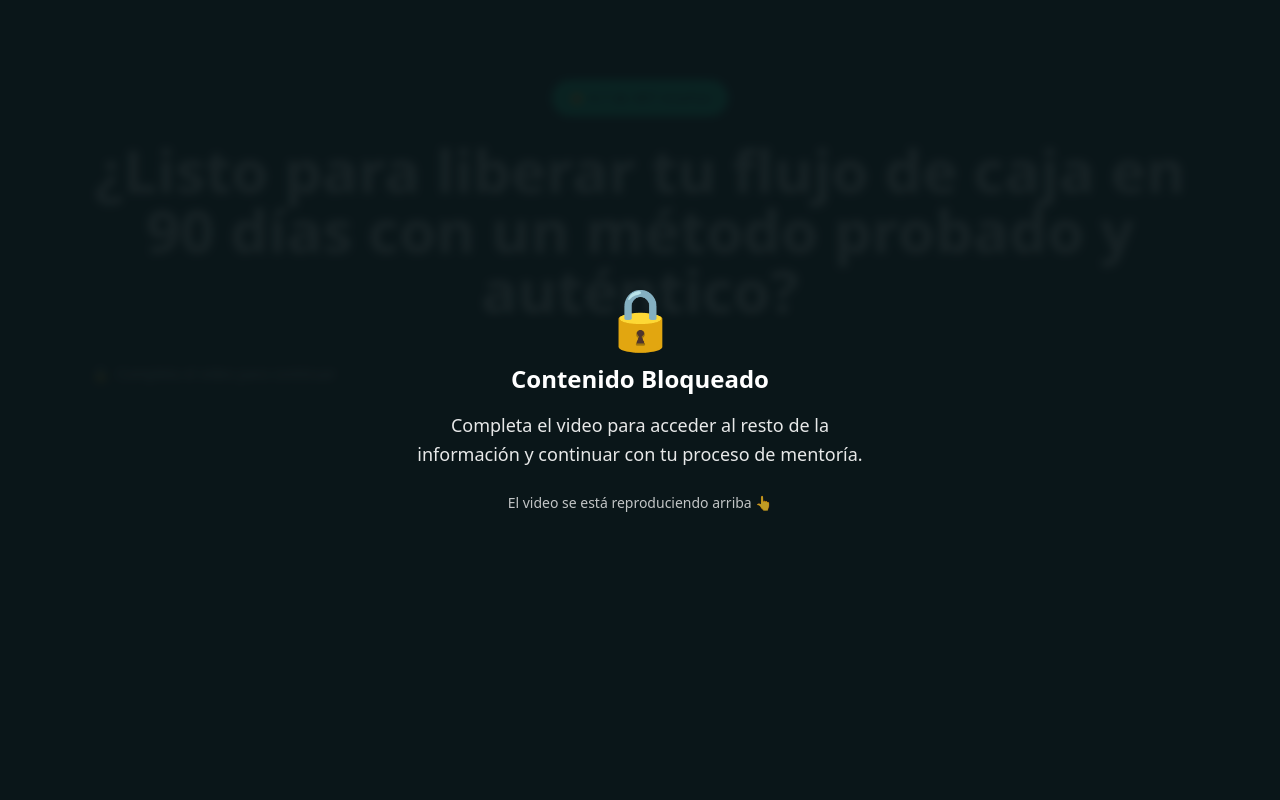
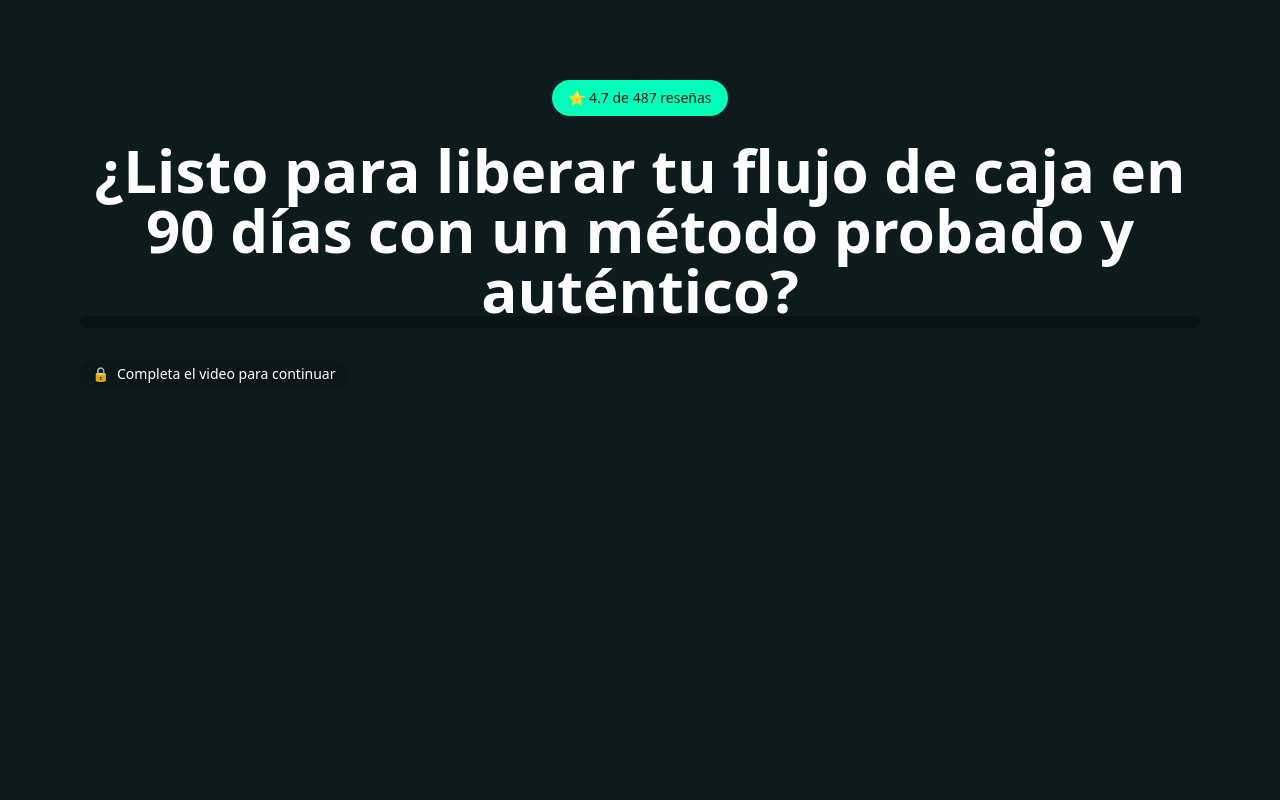
Before and after one commit to JAVV12/landingpage-JHT, a Next.js app: page / in a window 1280 px wide. Shown: the top 800 px of the page. Built offline with nearby package versions, Linux system fonts and the light colour scheme.

Commit message:
Fix content blocking - remove overlay, add blur effect and scroll lock

```diff
--- a/app/page.tsx
+++ b/app/page.tsx
@@ -14,15 +14,18 @@ export default function Page() {
   useEffect(() => {
     if (!videoCompleted) {
       document.body.style.overflow = 'hidden';
+      document.body.style.height = '100vh';
       // Scroll to top to ensure video is visible
       window.scrollTo(0, 0);
     } else {
       document.body.style.overflow = 'auto';
+      document.body.style.height = 'auto';
     }
 
     // Cleanup on unmount
     return () => {
       document.body.style.overflow = 'auto';
+      document.body.style.height = 'auto';
     };
   }, [videoCompleted]);
   return (
@@ -50,18 +53,13 @@ export default function Page() {
             Construye una marca que inspira confianza, ordena tus finanzas diarias y vuelve predecible tu caja sin endeudarte.
           </p>
 
-          {/* Overlay de bloqueo hasta que termine el video */}
+          {/* Indicador de contenido bloqueado */}
           {!videoCompleted && (
-            <div className="fixed inset-0 bg-dark-600/95 backdrop-blur-sm z-50 flex items-center justify-center">
-              <div className="text-center text-neutral-50 max-w-md mx-4">
-                <div className="text-6xl mb-4">🔒</div>
-                <h2 className="text-2xl font-bold mb-4">Contenido Bloqueado</h2>
-                <p className="text-lg opacity-90 leading-relaxed">
-                  Completa el video para acceder al resto de la información y continuar con tu proceso de mentoría.
-                </p>
-                <div className="mt-6 text-sm opacity-75">
-                  El video se está reproduciendo arriba 👆
-                </div>
+            <div className="text-center py-8">
+              <div className="inline-flex items-center gap-3 bg-dark-600/80 text-neutral-50 px-6 py-3 rounded-full">
+                <span className="text-2xl">🔒</span>
+                <span className="font-medium">Completa el video para continuar leyendo</span>
+                <span className="text-xl">👇</span>
               </div>
             </div>
           )}
@@ -87,8 +85,18 @@ export default function Page() {
       </section>
 
       {/* Contenido bloqueado hasta completar el video */}
-      {videoCompleted && (
-        <>
+      <div className={`transition-all duration-1000 ${videoCompleted ? 'opacity-100 blur-0' : 'opacity-30 blur-sm pointer-events-none'}`}>
+        {/* Indicador visual de desbloqueo */}
+        {videoCompleted && (
+          <div className="text-center py-4 animate-fade-in">
+            <div className="inline-flex items-center gap-2 bg-accent-500 text-dark-600 px-4 py-2 rounded-full text-sm font-medium animate-bounce">
+              <span>✅</span>
+              <span>¡Contenido desbloqueado!</span>
+            </div>
+          </div>
+        )}
+
+
 
       {/* Sección Problema */}
       <section className="py-20 px-4 bg-neutral-50">
@@ -296,8 +304,7 @@ export default function Page() {
         </div>
       </section>
 
-        </>
-      )}
+      </div>
     </main>
   );
 }
```
